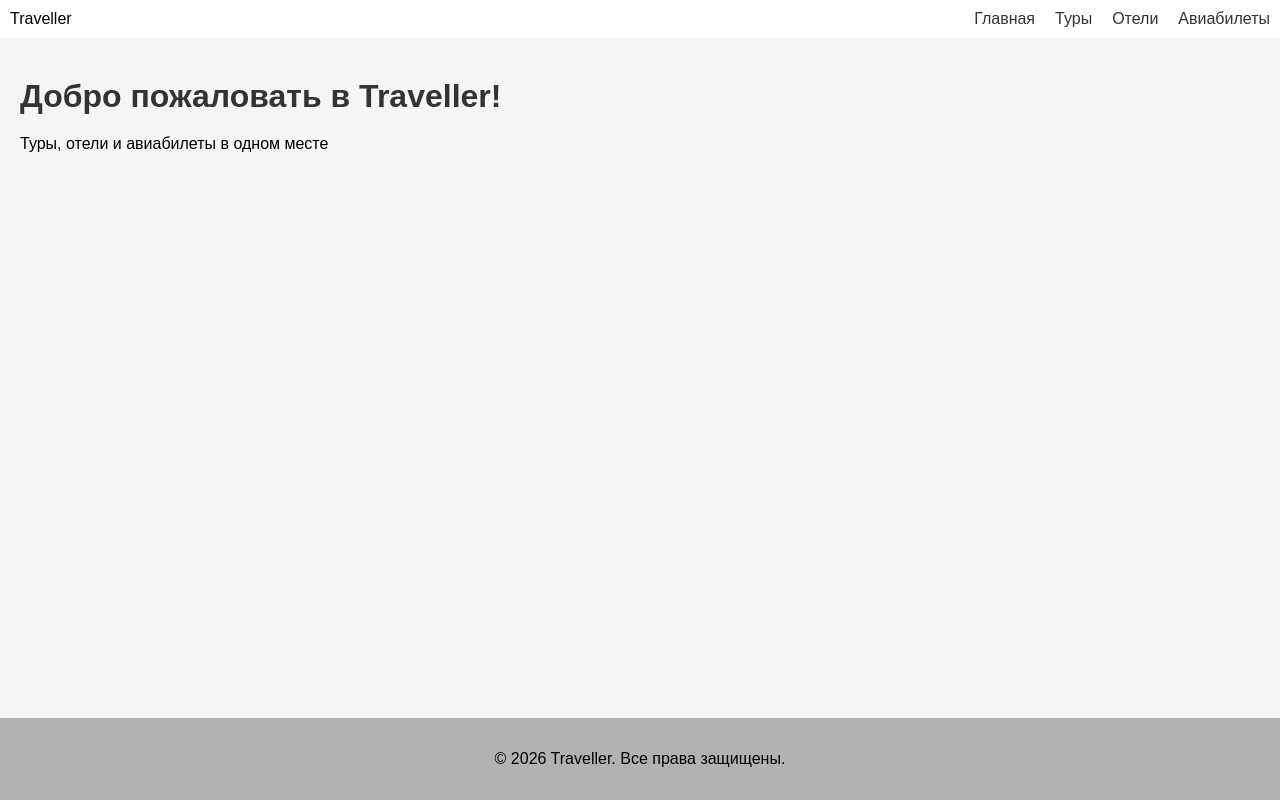
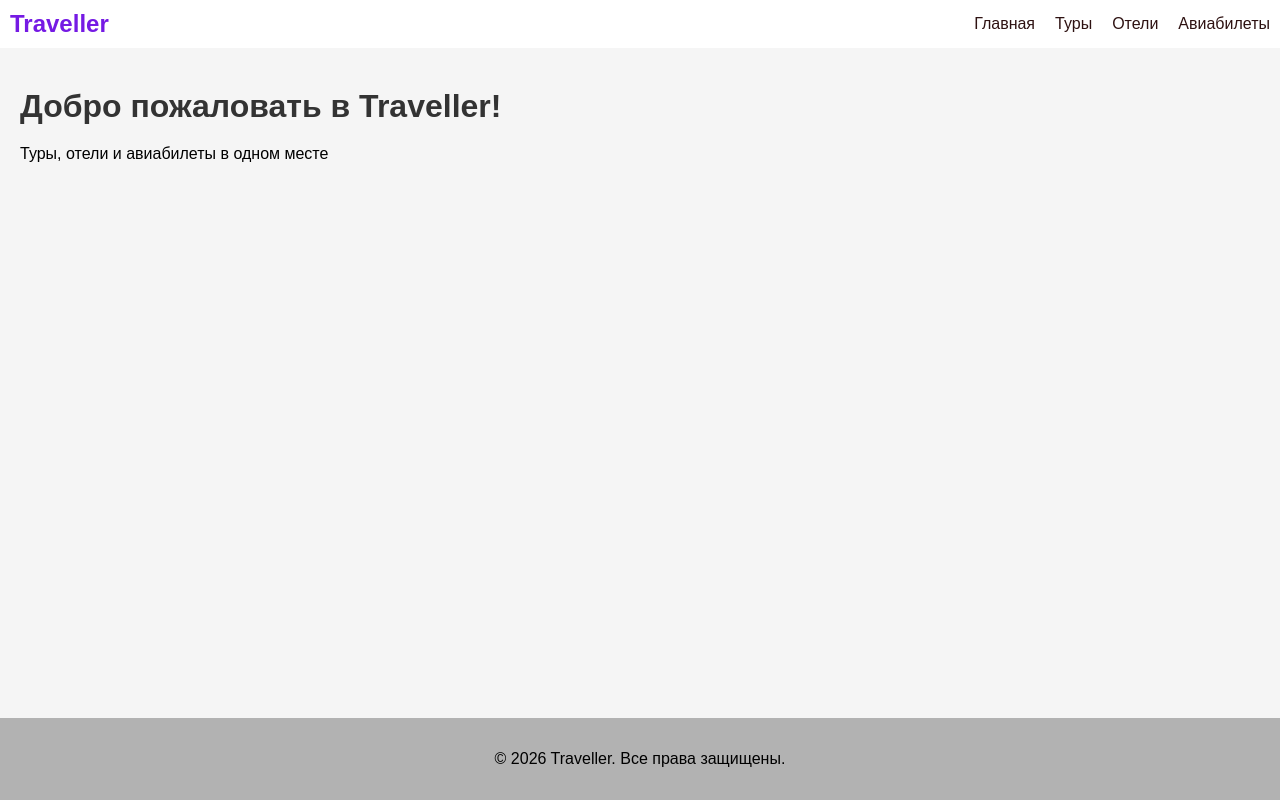
Before and after one commit to AuyLisa/Traveller-React-open-repo, a React (Vite) app: page / in a window 1280 px wide. Built offline with nearby package versions, Linux system fonts and the light colour scheme.

Commit message:
Update Header.css

```diff
--- a/src/components/header/Header.css
+++ b/src/components/header/Header.css
@@ -1,28 +1,29 @@
-header {
+.header {
   background: white;
-  padding: 10px;
+  padding: 0.625rem;
   display: flex;
   justify-content: space-between;
   align-items: center;
 }
 
-.logo {
-  font-size: 24px;
+.header__logo {
+  font-size: 1.5rem;
   font-weight: bold;
   color: #751AE4;
 }
 
-nav ul {
+.header__list {
   display: flex;
-  gap: 20px;
+  gap: 1.25rem;
   list-style: none;
 }
 
-nav a {
-  color: #333;
+.header__link {
+  color: rgb(46, 18, 18);
   text-decoration: none;
+  font-size: 1rem;
 }
 
-nav a:hover {
+.header__link:hover {
   color: #751AE4;
 }
```
